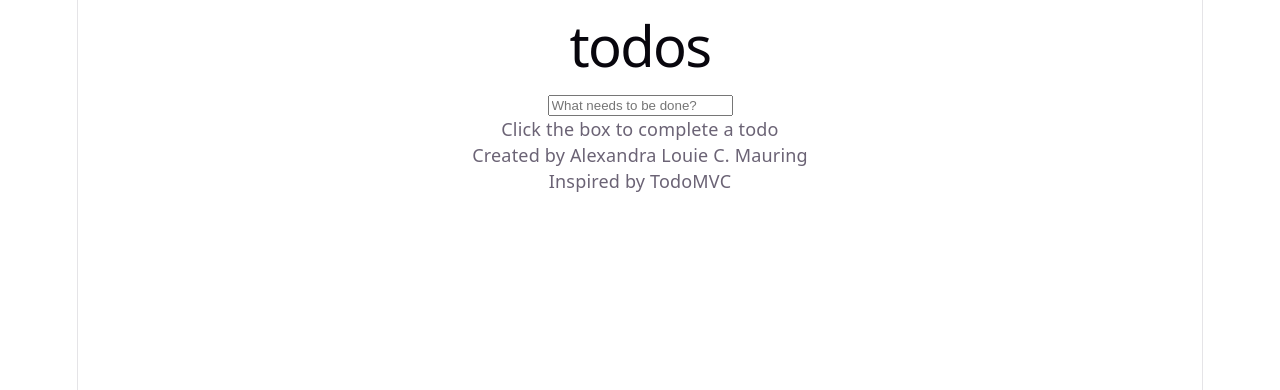
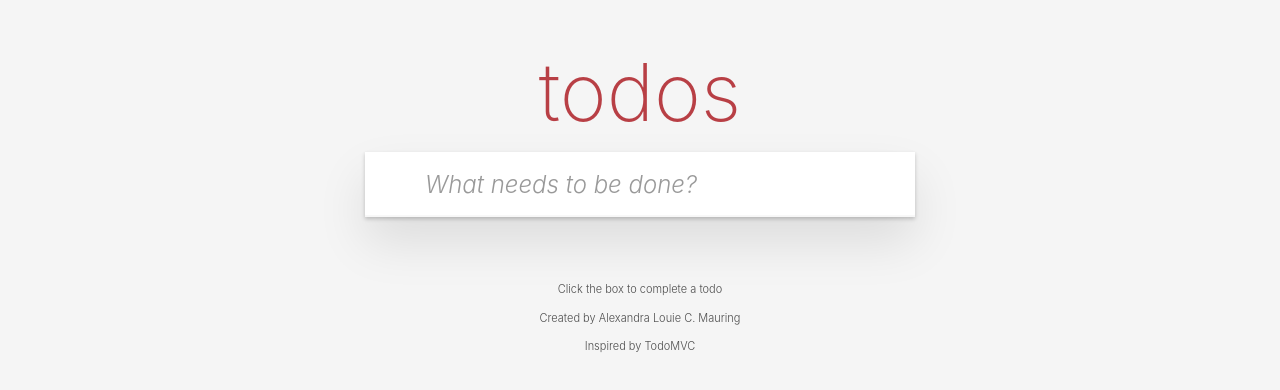
Before and after one commit to mautcha/csit340-todomvc, a React (Vite) app in the folder csit340-todomvc/: page / in a window 1280 px wide. Shown: the top 390 px of the page. Built offline with nearby package versions, Linux system fonts and the light colour scheme.

Commit message:
fix: tailwindcss added

```diff
--- a/csit340-todomvc/package.json
+++ b/csit340-todomvc/package.json
@@ -15,6 +15,7 @@
   },
   "devDependencies": {
     "@eslint/js": "^10.0.1",
+    "@tailwindcss/vite": "^4.3.3",
     "@types/react": "^19.3.0",
     "@types/react-dom": "^19.3.0",
     "@vitejs/plugin-react": "^6.1.2",
@@ -22,6 +23,7 @@
     "eslint-plugin-react-hooks": "^7.1.1",
     "eslint-plugin-react-refresh": "^0.5.7",
     "globals": "^17.13.0",
+    "tailwindcss": "^4.3.3",
     "vite": "^8.3.4"
   }
 }
--- a/csit340-todomvc/src/index.css
+++ b/csit340-todomvc/src/index.css
@@ -1,111 +1 @@
-:root {
-  --text: #6b6375;
-  --text-h: #08060d;
-  --bg: #fff;
-  --border: #e5e4e7;
-  --code-bg: #f4f3ec;
-  --accent: #aa3bff;
-  --accent-bg: rgba(170, 59, 255, 0.1);
-  --accent-border: rgba(170, 59, 255, 0.5);
-  --social-bg: rgba(244, 243, 236, 0.5);
-  --shadow:
-    rgba(0, 0, 0, 0.1) 0 10px 15px -3px, rgba(0, 0, 0, 0.05) 0 4px 6px -2px;
-
-  --sans: system-ui, 'Segoe UI', Roboto, sans-serif;
-  --heading: system-ui, 'Segoe UI', Roboto, sans-serif;
-  --mono: ui-monospace, Consolas, monospace;
-
-  font: 18px/145% var(--sans);
-  letter-spacing: 0.18px;
-  color-scheme: light dark;
-  color: var(--text);
-  background: var(--bg);
-  font-synthesis: none;
-  text-rendering: optimizeLegibility;
-  -webkit-font-smoothing: antialiased;
-  -moz-osx-font-smoothing: grayscale;
-
-  @media (max-width: 1024px) {
-    font-size: 16px;
-  }
-}
-
-@media (prefers-color-scheme: dark) {
-  :root {
-    --text: #9ca3af;
-    --text-h: #f3f4f6;
-    --bg: #16171d;
-    --border: #2e303a;
-    --code-bg: #1f2028;
-    --accent: #c084fc;
-    --accent-bg: rgba(192, 132, 252, 0.15);
-    --accent-border: rgba(192, 132, 252, 0.5);
-    --social-bg: rgba(47, 48, 58, 0.5);
-    --shadow:
-      rgba(0, 0, 0, 0.4) 0 10px 15px -3px, rgba(0, 0, 0, 0.25) 0 4px 6px -2px;
-  }
-
-  #social .button-icon {
-    filter: invert(1) brightness(2);
-  }
-}
-
-body {
-  margin: 0;
-}
-
-#root {
-  width: 1126px;
-  max-width: 100%;
-  margin: 0 auto;
-  text-align: center;
-  border-inline: 1px solid var(--border);
-  min-height: 100svh;
-  display: flex;
-  flex-direction: column;
-  box-sizing: border-box;
-}
-
-h1,
-h2 {
-  font-family: var(--heading);
-  font-weight: 500;
-  color: var(--text-h);
-}
-
-h1 {
-  font-size: 56px;
-  letter-spacing: -1.68px;
-  margin: 32px 0;
-  @media (max-width: 1024px) {
-    font-size: 36px;
-    margin: 20px 0;
-  }
-}
-h2 {
-  font-size: 24px;
-  line-height: 118%;
-  letter-spacing: -0.24px;
-  margin: 0 0 8px;
-  @media (max-width: 1024px) {
-    font-size: 20px;
-  }
-}
-p {
-  margin: 0;
-}
-
-code,
-.counter {
-  font-family: var(--mono);
-  display: inline-flex;
-  border-radius: 4px;
-  color: var(--text-h);
-}
-
-code {
-  font-size: 15px;
-  line-height: 135%;
-  padding: 4px 8px;
-  background: var(--code-bg);
-}
+@import "tailwindcss";
--- a/csit340-todomvc/vite.config.js
+++ b/csit340-todomvc/vite.config.js
@@ -1,7 +1,7 @@
 import react from '@vitejs/plugin-react'
 import { defineConfig } from 'vite'
+import tailwindcss from '@tailwindcss/vite'
 
-// https://vite.dev/config/
 export default defineConfig({
-  plugins: [react()],
+  plugins: [react(), tailwindcss()],
 })
```
Also changed, not shown: 1 other file (tests, documents, lock files or other folders).
